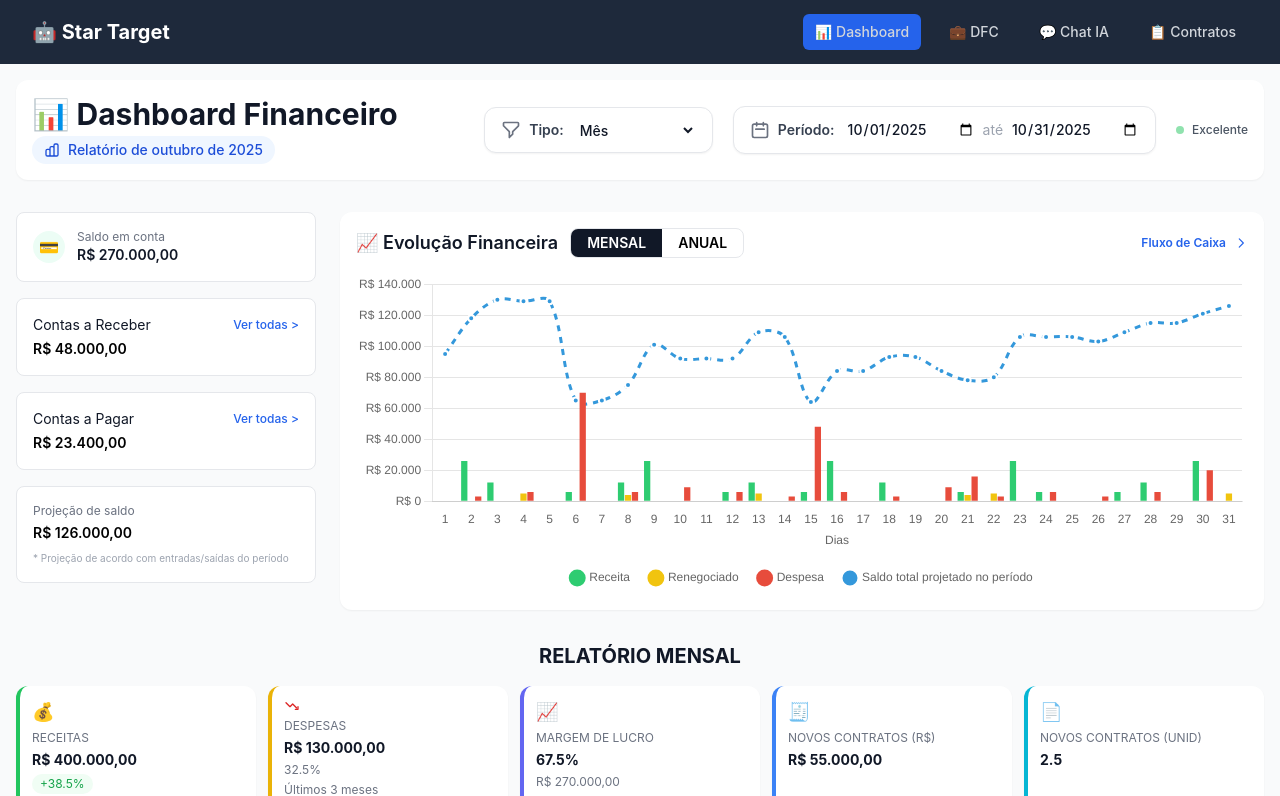
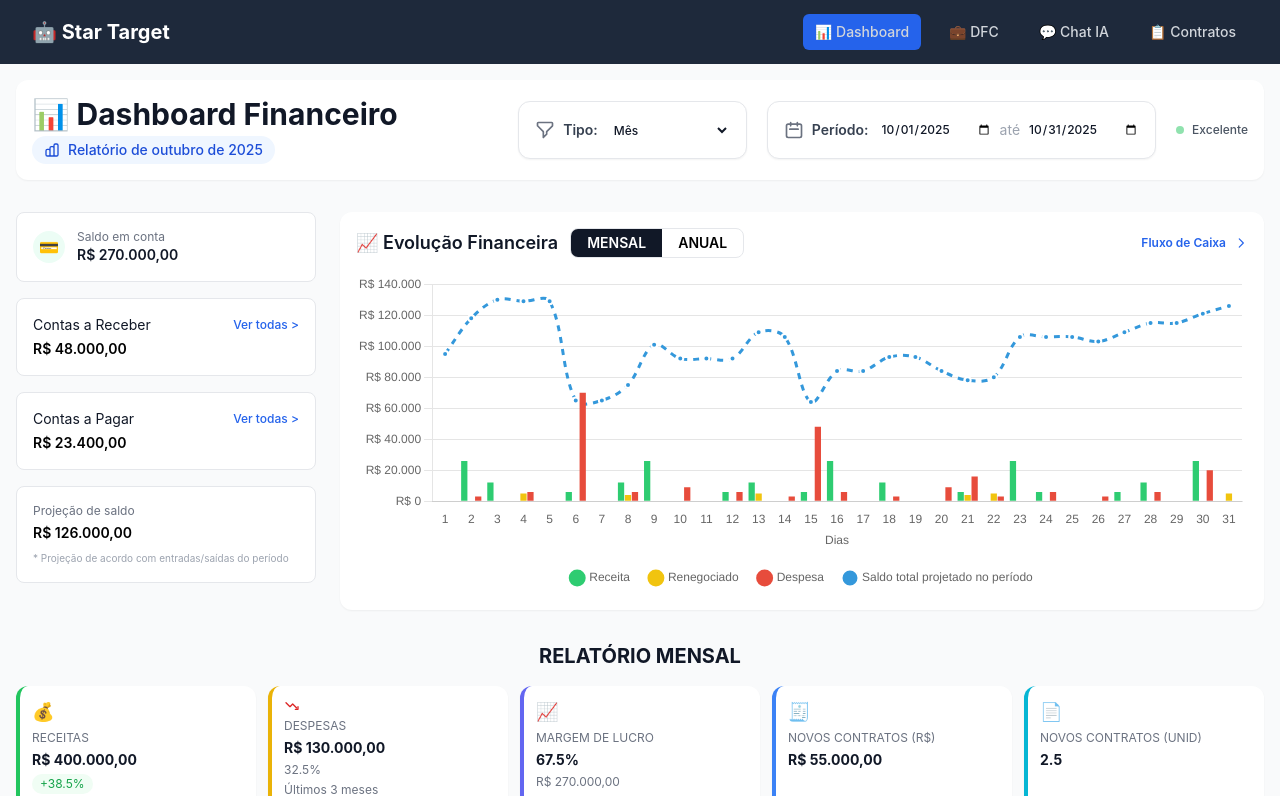
Before and after one commit to arthurbowens/ia-financeira-erp, an Angular app: page /dashboard in a window 1280 px wide. Shown: the top 796 px of the page. Built offline with nearby package versions, Linux system fonts and the light colour scheme.

Commit message:
fix(dashboard): padronizar tamanho dos filtros com wrapper e estilos globais

```diff
--- a/src/app/components/dashboard/dashboard.component.html
+++ b/src/app/components/dashboard/dashboard.component.html
@@ -13,7 +13,7 @@
             </div>
           </div>
         </div>
-        <div class="flex flex-col sm:flex-row sm:flex-wrap lg:items-center gap-3 sm:gap-4 lg:gap-5 mt-2 sm:mt-0">
+        <div class="dashboard-filters flex flex-col sm:flex-row sm:flex-wrap lg:items-center gap-3 sm:gap-4 lg:gap-5 mt-2 sm:mt-0">
           <!-- Filtro de Tipo -->
           <div class="flex items-center gap-2 sm:gap-3 bg-white border border-gray-200 rounded-xl px-3 py-2 sm:px-4 sm:py-3 shadow-sm hover:shadow-md transition-all duration-200 hover:border-blue-300 w-full sm:w-auto text-[12px] sm:text-sm">
             <div class="flex items-center gap-2">
--- a/src/styles.css
+++ b/src/styles.css
@@ -17,6 +17,14 @@
 }
 
 @layer components {
+  .dashboard-filters select,
+  .dashboard-filters input[type="date"],
+  .dashboard-filters input[type="text"],
+  .dashboard-filters input[type="month"] {
+    font-size: 12px; /* garante consistência no Vercel */
+    line-height: 1.25rem; /* 20px */
+    height: 32px;
+  }
   /* Status classes for contracts */
   .status-pendente {
     @apply bg-yellow-100 text-yellow-800;
```
